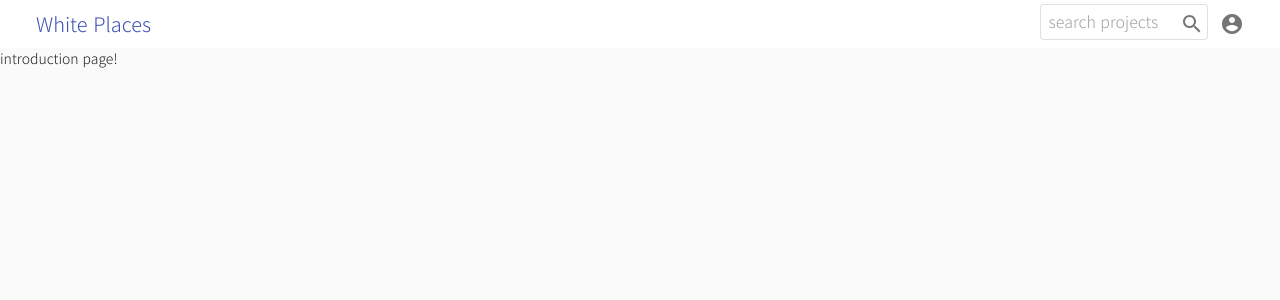
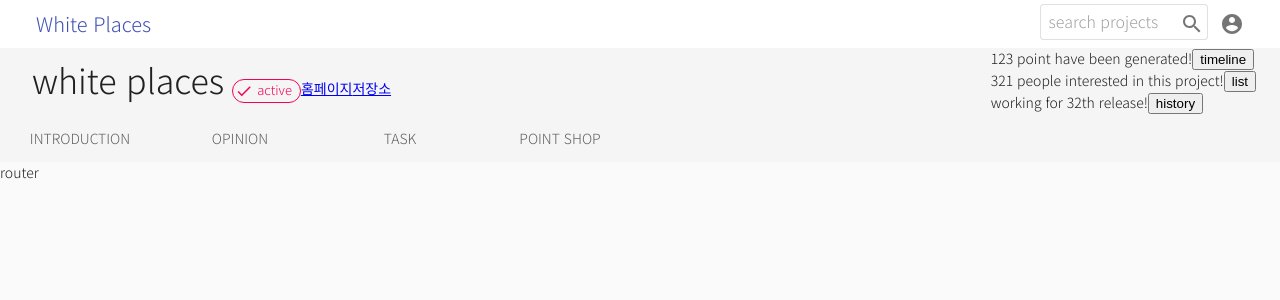
Before and after one commit to goldentrash/white_places, a React app: page / in a window 1280 px wide. Shown: the top 300 px of the page. Built offline with nearby package versions, Linux system fonts and the light colour scheme.

Commit message:
project page header working...

```diff
--- a/src/app.tsx
+++ b/src/app.tsx
@@ -4,7 +4,7 @@ import { ApolloProvider } from '@apollo/client';
 import client from './apollo';
 import Header from './header';
 import Search from './page/search';
-import Introduction from './page/introduction';
+import Project from './page/project';
 
 const App = (): ReactElement => {
   return (
@@ -13,7 +13,7 @@ const App = (): ReactElement => {
         <Header />
         <Switch>
           <Route path="/search" component={Search} />
-          <Route path="" component={Introduction} />
+          <Route path="" component={Project} />
         </Switch>
       </BrowserRouter>
     </ApolloProvider>
--- a/src/header.tsx
+++ b/src/header.tsx
@@ -22,7 +22,6 @@ import InputBase from '@material-ui/core/InputBase';
 const useStyles = makeStyles((theme: Theme) =>
   createStyles({
     brandLink: {
-      flex: 'none',
       margin: theme.spacing(1, 1.5),
 
       '&:hover': {
--- a/src/page/introduction.tsx
+++ /dev/null
@@ -1,7 +0,0 @@
-import React, { ReactElement } from 'react';
-
-const Introduction = (): ReactElement => {
-  return <div>introduction page!</div>;
-};
-
-export default Introduction;
--- /dev/null
+++ b/src/page/project.tsx
@@ -0,0 +1,92 @@
+import React, { ReactElement } from 'react';
+import AppBar from '@material-ui/core/AppBar';
+import Toolbar from '@material-ui/core/Toolbar';
+import { makeStyles, Theme, createStyles } from '@material-ui/core/styles';
+import Tabs from '@material-ui/core/Tabs';
+import Tab from '@material-ui/core/Tab';
+import WarningIcon from '@material-ui/icons/Warning';
+import Typography from '@material-ui/core/Typography';
+import CheckIcon from '@material-ui/icons/Check';
+import Chip from '@material-ui/core/Chip';
+
+const useStyles = makeStyles((theme: Theme) =>
+  createStyles({
+    toolbar: {
+      justifyContent: 'space-between',
+    },
+    projectTitle: {
+      margin: theme.spacing(0, 1),
+    },
+  })
+);
+
+const Project = (): ReactElement => {
+  const styles = useStyles();
+  const project = {
+    isActive: true,
+    title: 'white places',
+  };
+
+  const projectTitle = (
+    <Typography variant="h4" display="inline" className={styles.projectTitle}>
+      {project.title}
+    </Typography>
+  );
+
+  const projectState = (
+    <Chip
+      color="secondary"
+      size="small"
+      variant="outlined"
+      clickable={false}
+      icon={project.isActive ? <CheckIcon /> : <WarningIcon />}
+      label={project.isActive ? 'active' : 'inactive'}
+    />
+  );
+  return (
+    <div>
+      <AppBar position="static" elevation={0} color="default">
+        <Toolbar className={styles.toolbar}>
+          <div>
+            {projectTitle}
+
+            {projectState}
+            <a href="/">홈페이지</a>
+            <a href="/">저장소</a>
+          </div>
+          <div>
+            <div>
+              123 point have been generated!
+              <button>timeline</button>
+              {/**
+               * timeline 형식
+               * 총 생성된 point의 양
+               * 각각의 액션
+               */}
+            </div>
+            <div>
+              321 people interested in this project!
+              <button>list</button>
+            </div>
+            <div>
+              working for 32th release!
+              <button>history</button>
+              {/**
+               * 패치노트, 현재 준비중인 릴리즈 정보(어떤 테스크가 머지되었는지)
+               */}
+            </div>
+          </div>
+        </Toolbar>
+        <Tabs value={false}>
+          <Tab label="introduction" />
+          <Tab label="opinion" />
+          <Tab label="task" />
+          <Tab label="point shop" />
+        </Tabs>
+      </AppBar>
+      <div>router</div>
+    </div>
+  );
+};
+
+export default Project;
```
Also changed, not shown: src/page/timeline.tsx (added, +7 -0 lines), src/page/profile.tsx (added).
